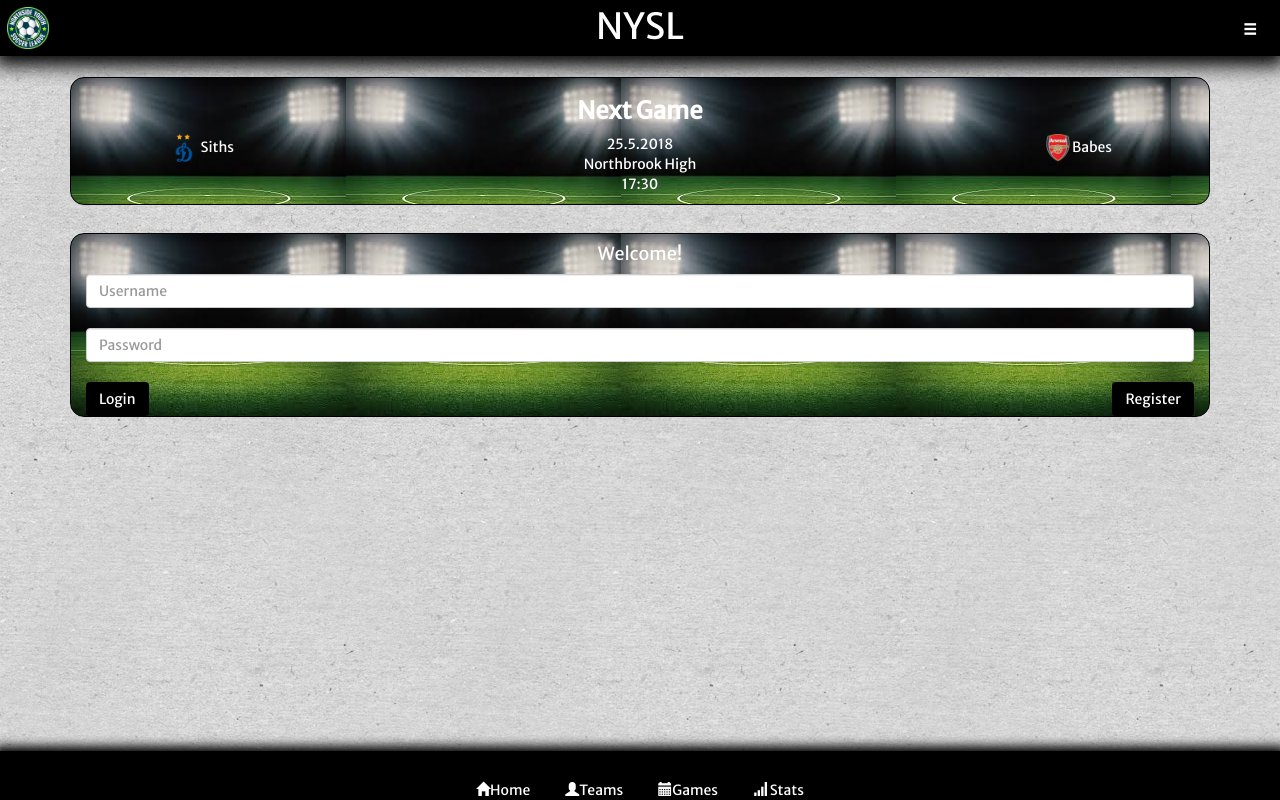
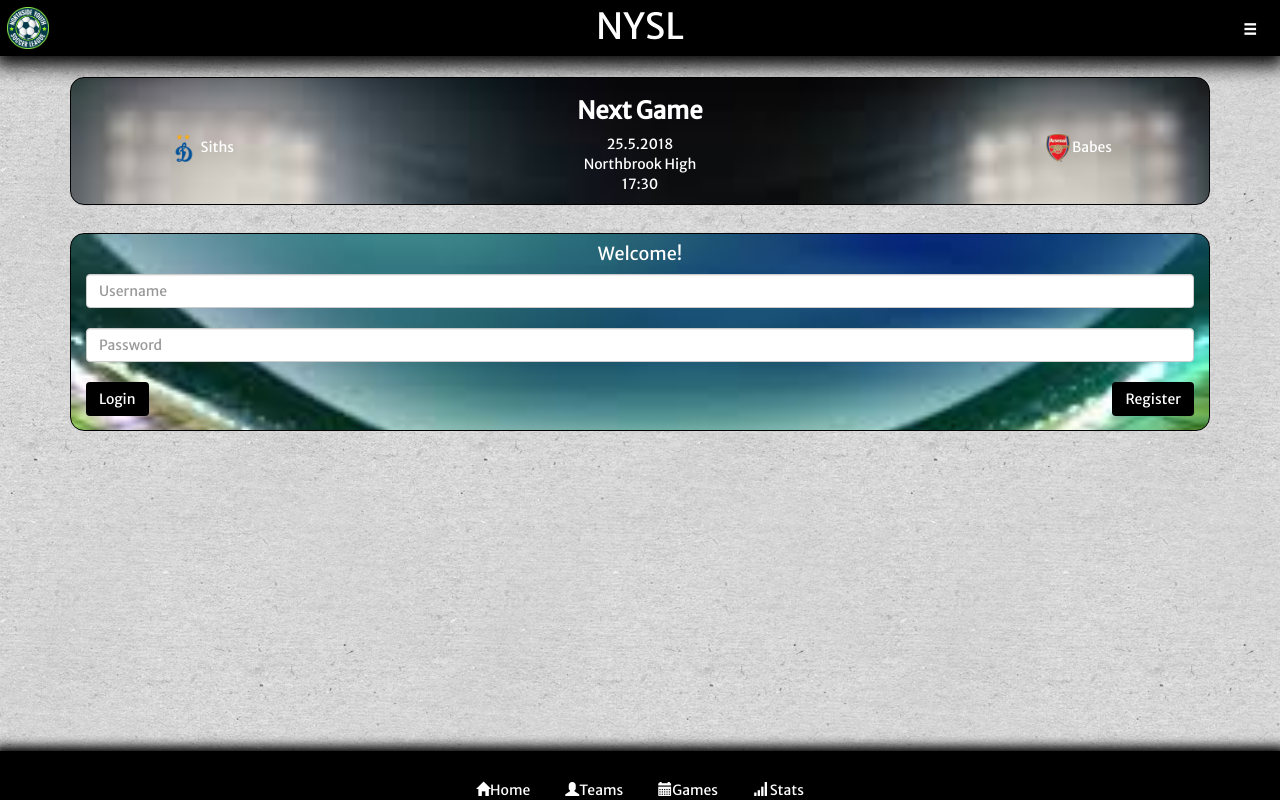
Before and after one commit to shakedme/mod3_shaked, a website: page public/index.html in a window 1280 px wide. Drawn offline with Linux system fonts and the light colour scheme.

Commit message:
edited design for registration

```diff
--- a/public/CSS/style.css
+++ b/public/CSS/style.css
@@ -54,6 +54,10 @@
         padding: 0 1.25em 0 1.25em;
         color: white;
         margin-top: 0.5em !important;
+    }
+
+    nav ul li span:active {
+        color: green;
     }
 
     #team_detail ul {
@@ -160,6 +164,7 @@
     #next_game {
         border: 1px solid black;
         background: url('../Images/field.jpg');
+        background-size: cover;
         margin-top: 1.5em;
         margin-bottom: 2em;
         border-radius: 1em;
@@ -189,10 +194,11 @@
     }
 
     #login_div {
-        background: url('../Images/field.jpg');
+        background: url('../Images/field2.jpg');
+        background-size: cover;
         border: 1px solid black;
         border-radius: 1em;
-        padding: 0;
+        padding: 0 0 1em;
         margin: 0;
         color: white;
     }
--- a/public/index.html
+++ b/public/index.html
@@ -2,13 +2,13 @@
 <html>
 
 <head>
-     <link rel="shortcut icon" sizes="128x128" href="icon.png">
+    <link rel="shortcut icon" sizes="128x128" href="icon.png">
     <link rel="shortcut icon" sizes="196x196" href="icon.png">
     <link rel="apple-touch-icon" href="icon.png">
     <link rel="apple-touch-icon" sizes="76x76" href="icon.png">
     <link rel="apple-touch-icon" sizes="120x120" href="icon.png">
     <link rel="apple-touch-icon" sizes="152x152" href="icon.png">
-  <meta name="apple-mobile-web-app-capable" content="yes">
+    <meta name="apple-mobile-web-app-capable" content="yes">
     <meta name="mobile-web-app-capable" content="yes">
     <meta charset="utf-8">
     <meta name="viewport" content="width=device-width, initial-scale=1">
@@ -39,9 +39,9 @@
                 <hr>
                 <button data-content="contact_page" id="contact_btn" class="btn btn-primary dropdown-item" type="button">Contact</button>
                 <hr>
-                <button data-content="rules_page" id="rules_btn" class="btn btn-primary dropdown-item" type="button">FIFA Rules</button><hr>
+                <button data-content="rules_page" id="rules_btn" class="btn btn-primary dropdown-item" type="button">FIFA Rules</button>
+                <hr>
                 <button class="btn btn-primary dropdown-item" type="button">Settings</button>
-
             </div>
         </div>
         <h1>NYSL</h1>
@@ -109,11 +109,9 @@
                     <div class="form-login">
                         <header>
                             <h3 class="text-center"><strong>Registration</strong></h3></header>
-                        <input type="text" id="userName" class="form-control input-xs chat-input" placeholder="Username" />
+                        <input type="text" id="userEmail" class="form-control input-xs chat-input" placeholder="Email" />
                         <br>
                         <input type="password" id="userPassword" class="form-control input-xs chat-input" placeholder="Password" />
-                        <br>
-                        <input type="text" id="userEmail" class="form-control input-xs chat-input" placeholder="Email" />
                         <br>
                         <input type="text" id="userPhone" class="form-control input-xs chat-input" placeholder="Phone No." />
                         <br>
@@ -169,7 +167,7 @@
                 </div>
                 <div class="col-xs-6 text-center">
                     <p>6.6.2018
-                        <br><a href="https://www.google.com/maps/place/North+Chicago+Community+High+School/@42.3278655,-87.8553269,17z/data=!3m1!4b1!4m5!3m4!1s0x880fecd3085aa3bd:0x54f2728b0f77d756!8m2!3d42.3278616!4d-87.8531382"> North Chicago High</a>
+                        <br><a href="https://www.google.com/maps/place/North+Chicago+Community+High+School/@42.3278655,-87.8553269,17z/data=!3m1!4b1!4m5!3m4!1s0x880fecd3085aa3bd:0x54f2728b0f77d756!8m2!3d42.3278616!4d-87.8531382"> North Chicago</a>
                         <br> 17:30</div>
                 <div data-name="Noobs" class="col-xs-3 team_specific"><img alt="logo" class="nextgame_logo text-center" src="../Images/7.png"> Noobs</div>
             </div>
```
Also changed, not shown: 1 other file.
